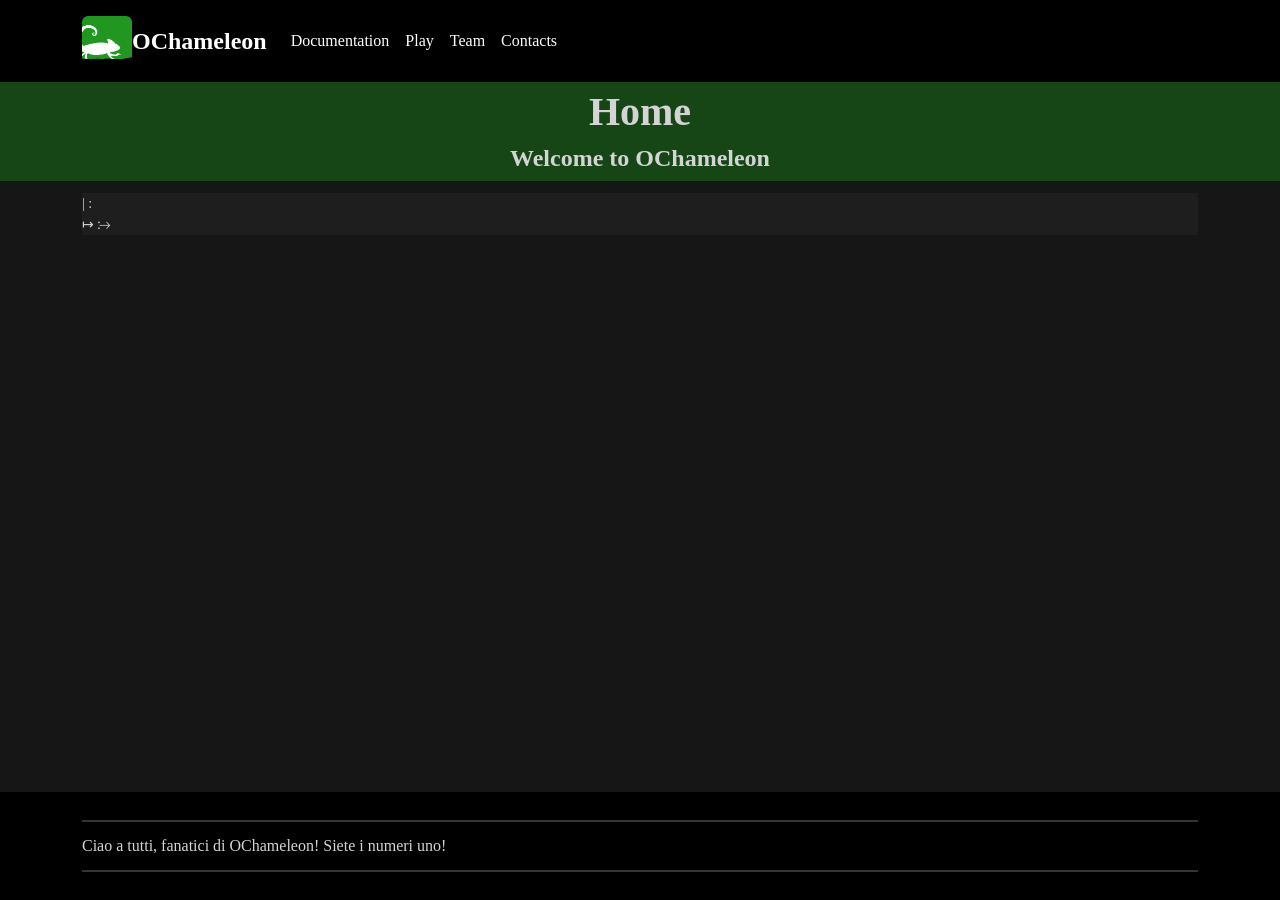
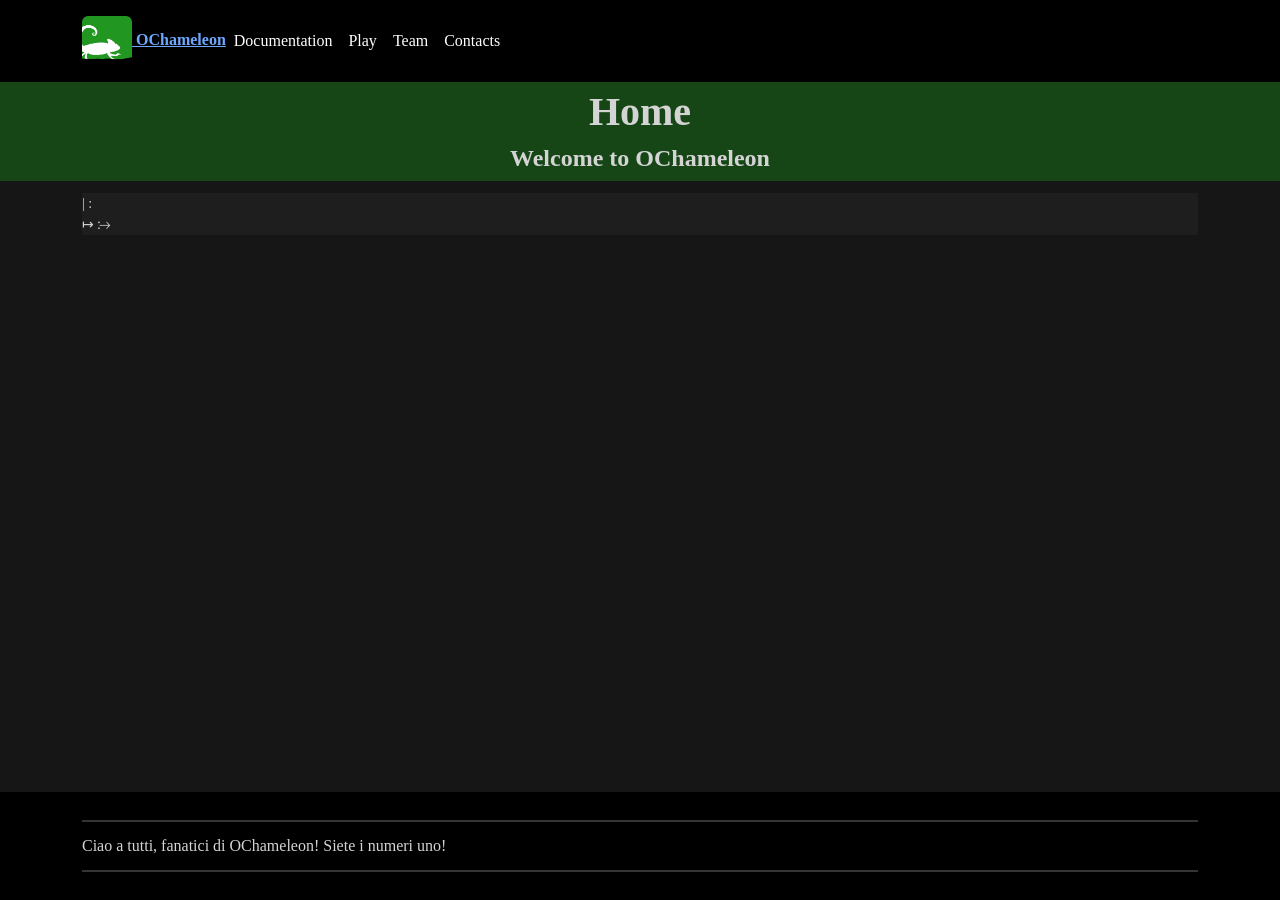
Before and after one commit to ochameleon/ochameleon.github.io, a Jekyll site: the page built from index.html, in a window 1280 px wide. Built offline with Jekyll 4.4.1, drawn with Linux system fonts in a browser that asks for light colours; some web fonts are replaced.

Commit message:
Correcting font, now updated 'l' and logo with name should remain together also for small screen. Finally OChameleon with a cool 'l' glyph

```diff
--- a/_includes/menu.html
+++ b/_includes/menu.html
@@ -2,8 +2,6 @@
     <div class="container">
         <a href="{{ '/' | relative_url }}">
             <img src="{{ '/files/logo/colour-icon-square-top.png' | relative_url }}" class="corner-logo" width="50" alt="Logo">
-        </a>
-        <a class="navbar-brand fixed-left" href="{{ '/' | relative_url }}">
             <b>OChameleon</b>
         </a>
 
```
Also changed, not shown: 1 other file.
